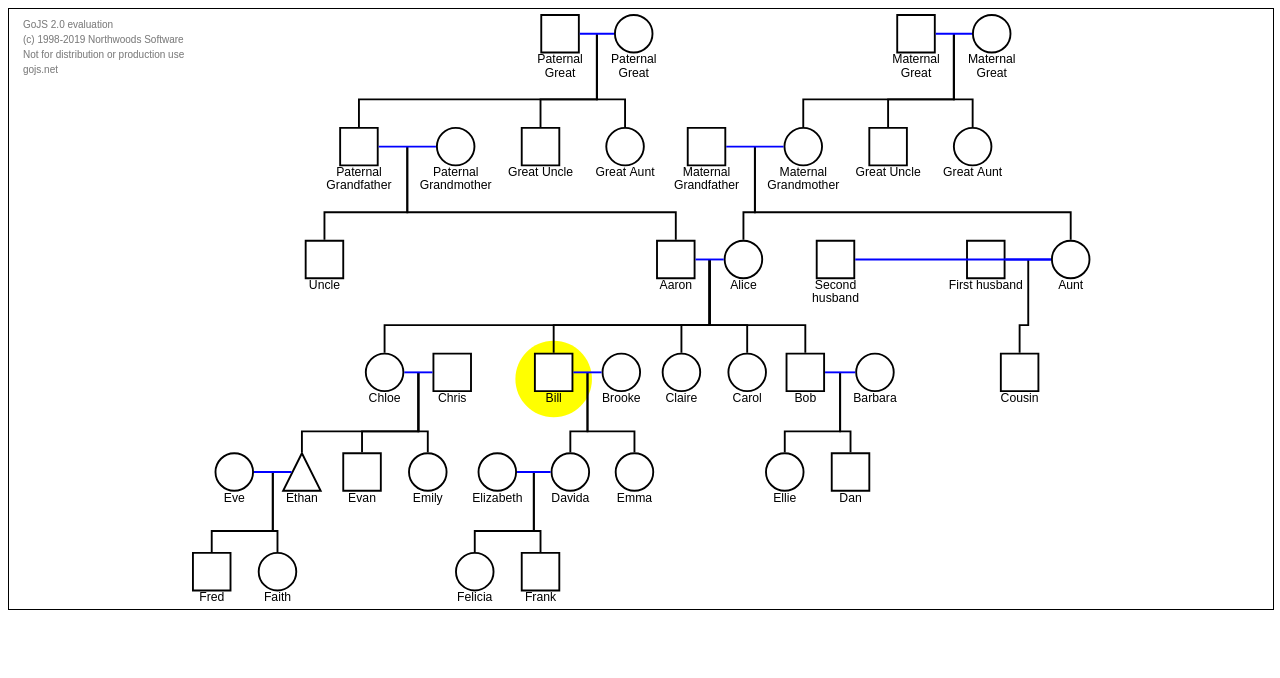
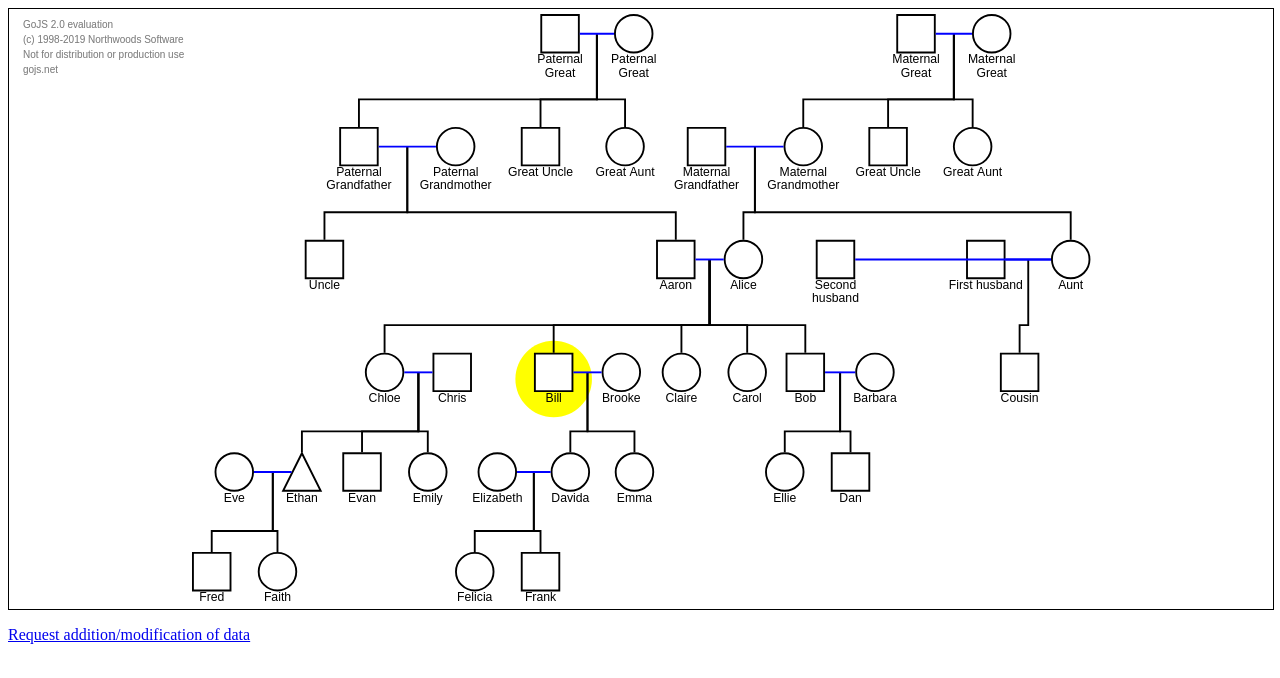
Before and after one commit to esfinkel/finkel-peterson-family-tree, a plain HTML site: page index.html in a window 1280 px wide. Drawn offline with Linux system fonts and the light colour scheme.

Commit message:
added link to google form

```diff
--- a/index.html
+++ b/index.html
@@ -10,10 +10,12 @@
   <script src="go.js"></script>
   <script id="code">
 
-function showMessage(h, m) {
-    document.getElementById("diagramEventsMsgHeader").textContent = h;
-    document.getElementById("diagramEventsMsgMsg").textContent = m;
-  }
+  function showMessage(h, m) {
+      document.getElementById("diagramEventsMsgHeader").textContent = h;
+      document.getElementById("diagramEventsMsgMsg").textContent = m;
+    }
+
+
 
     function init() {
       var $ = go.GraphObject.make;
@@ -543,6 +545,7 @@ function showMessage(h, m) {
     <strong><p id = "diagramEventsMsgHeader" style></p></strong>
     <p id = "diagramEventsMsgMsg"></p>
   </div>
+  <div><a href="https://forms.gle/6bpb4cXdFc5j4zcm8">Request addition/modification of data</a></div>
 </div>
 </body>
 </html>
```
